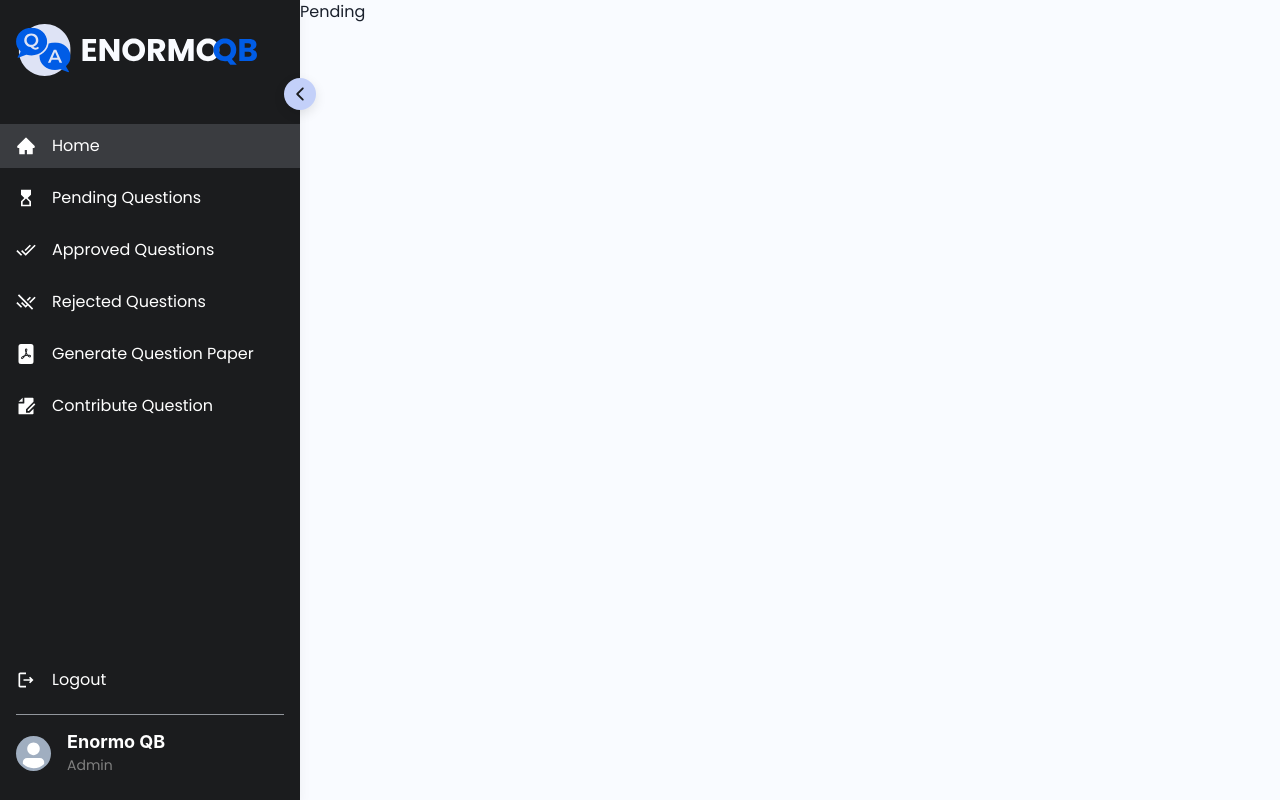
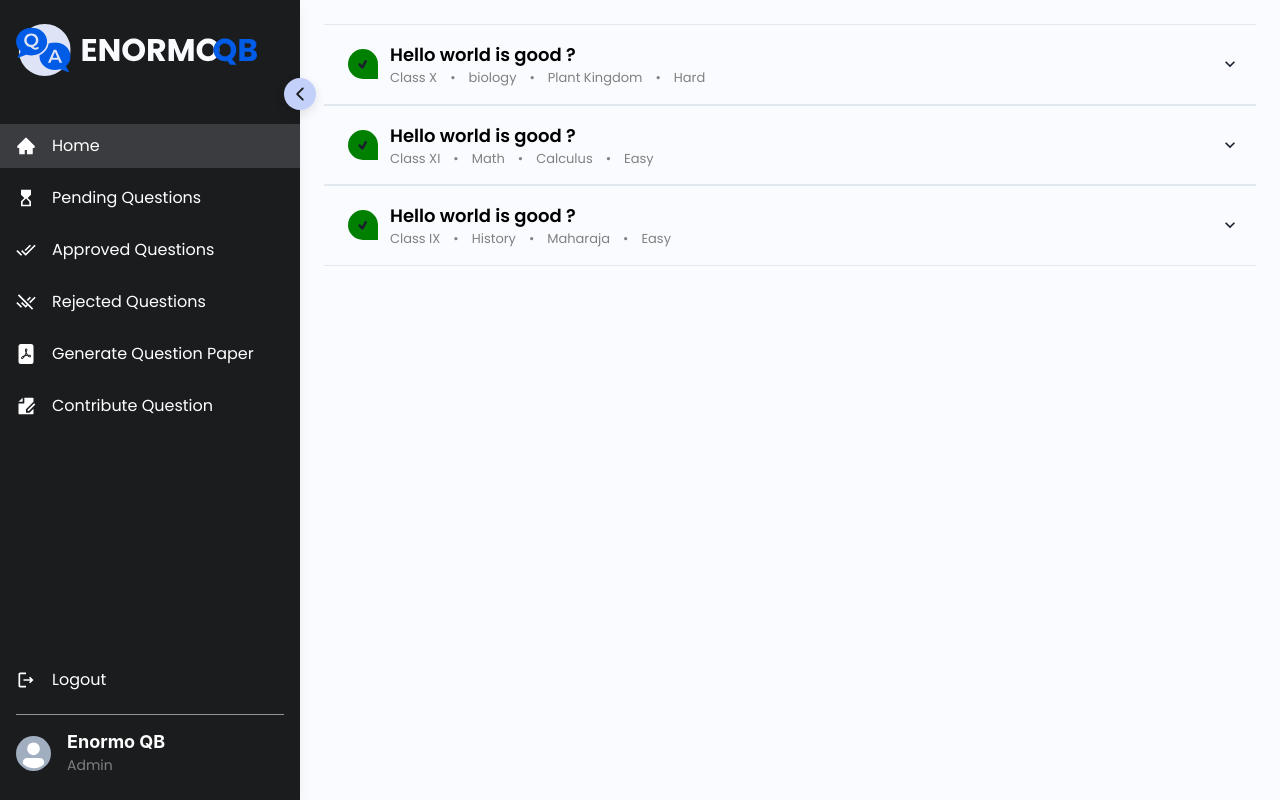
Before and after one commit to EnormoQB/EnormoQB-Frontend-v2, a React (Create React App) app: page /dashboard/pending in a window 1280 px wide. Built offline with nearby package versions, Linux system fonts and the light colour scheme.

Commit message:
Updated new branch and accordian

```diff
--- /dev/null
+++ b/src/components/Accordian/Questions.js
@@ -0,0 +1,125 @@
+import {
+  Flex,
+  Accordion,
+  AccordionItem,
+  AccordionButton,
+  AccordionPanel,
+  AccordionIcon,
+  Button,
+  Image,
+  Spacer,
+} from '@chakra-ui/react';
+import React from 'react';
+import { TiTick } from 'react-icons/ti';
+
+const Questions = ({
+  question,
+  option1,
+  option2,
+  option3,
+  option4,
+  answer,
+  standard,
+  subject,
+  chapter,
+  difficulty,
+  imageurl,
+  alt,
+}) => (
+  <Flex>
+    <Accordion allowMultiple w='full'>
+      {/* allowMultiple */}
+      <AccordionItem>
+        <h2>
+          <AccordionButton
+            borderRadius='15px'
+            _expanded={{
+              color: 'white',
+              bg: '#c3d0f9',
+              marginTop: '20px',
+              borderTopRadius: '15px',
+              borderBottomRadius: '0px',
+            }}
+          >
+            <Flex flex='1' textAlign='left' align='center' p='2'>
+              <Flex
+                height='30px'
+                width='30px'
+                align='center'
+                bgColor='green'
+                justifyContent='center'
+                borderRadius='30px'
+                borderBottomRightRadius='0'
+              >
+                <TiTick />
+              </Flex>
+              <Flex flexDir='column' ml='3'>
+                <Flex color='black' fontSize='18px' fontWeight='600'>
+                  {question}
+                </Flex>
+                <Flex color='gray' fontSize='13px' fontWeight='400'>
+                  Class {standard}&emsp;•&emsp;{subject}&emsp;•&emsp;{chapter}
+                  &emsp;•&emsp;
+                  <span color='red'>{difficulty}</span>
+                </Flex>
+              </Flex>
+            </Flex>
+            <AccordionIcon />
+          </AccordionButton>
+        </h2>
+        <AccordionPanel
+          pb={4}
+          bgColor='brand.200'
+          borderBottomRadius='15px'
+          mb='20px'
+        >
+          <Flex flexDir='row' width='100%' ml='60px'>
+            <Flex
+              width='70%'
+              fontSize='18px'
+              fontWeight='500'
+              lineHeight='40px'
+            >
+              <ol type='i'>
+                <li>{option1}</li>
+                <li>{option2}</li>
+                <li>{option3}</li>
+                <li>{option4}</li>
+              </ol>
+            </Flex>
+            <Flex
+              justifyContent='flex-end'
+              display={imageurl !== '' ? 'flex' : 'none'}
+            >
+              {/* <Avatar maxHeight='200px' maxWidth='400px' objectFit='cover' /> */}
+              <Image
+                maxHeight='200px'
+                maxWidth='400px'
+                objectFit='cover'
+                src={imageurl}
+                alt={alt}
+              />
+            </Flex>
+          </Flex>
+          <br />
+          <Flex flexDir='row' ml='60px'>
+            <Flex color='green' fontSize='18px' fontWeight='600'>
+              Answer : {answer}
+            </Flex>
+            <Spacer />
+            <Flex>
+              <Button variant='accept' mr='4'>
+                Accept
+              </Button>
+              <Button variant='reject' ml='4' mr='100px'>
+                Reject
+              </Button>
+            </Flex>
+          </Flex>
+        </AccordionPanel>
+      </AccordionItem>
+    </Accordion>
+  </Flex>
+);
+
+export default Questions;
--- /dev/null
+++ b/src/components/Accordian/config.js
@@ -0,0 +1,48 @@
+// eslint-disable-next-line import/prefer-default-export
+export const Value = [
+  {
+    id: 1,
+    question: 'Hello world is good ?',
+    option1: 'No',
+    option2: 'IDK',
+    option3: 'Yes',
+    option4: 'Dont care',
+    answer: 'Dont care',
+    standard: 'X',
+    subject: 'biology',
+    chapter: 'Plant Kingdom',
+    difficulty: 'Hard',
+    imageurl: 'https://bit.ly/dan-abramov',
+    alt: 'Image Photo',
+  },
+  {
+    id: 2,
+    question: 'Hello world is good ?',
+    option1: 'No',
+    option2: 'IDK',
+    option3: 'Yes',
+    option4: 'Dont care',
+    answer: 'Dont care',
+    standard: 'XI',
+    subject: 'Math',
+    chapter: 'Calculus',
+    difficulty: 'Easy',
+    imageurl: '',
+    alt: '',
+  },
+  {
+    id: 3,
+    question: 'Hello world is good ?',
+    option1: 'No',
+    option2: 'IDK',
+    option3: 'Yes',
+    option4: 'Dont care',
+    answer: 'Dont care',
+    standard: 'IX',
+    subject: 'History',
+    chapter: 'Maharaja',
+    difficulty: 'Easy',
+    imageurl: 'https://bit.ly/dan-abramov',
+    alt: 'Image Photo',
+  },
+];
--- a/src/pages/Dashboard/pending.js
+++ b/src/pages/Dashboard/pending.js
@@ -1,5 +1,29 @@
+import { Box } from '@chakra-ui/react';
+import { Value } from '../../components/Accordian/config';
+import Questions from '../../components/Accordian/Questions';
+
 const Pending = () => {
-  return <div>Pending</div>;
+  return (
+    <Box overflowY='auto' w='full' h='100vh' p='6'>
+      {Value.map((value) => (
+        <Questions
+          key={value.id}
+          question={value.question}
+          option1={value.option1}
+          option2={value.option2}
+          option3={value.option3}
+          option4={value.option4}
+          answer={value.answer}
+          standard={value.standard}
+          subject={value.subject}
+          chapter={value.chapter}
+          difficulty={value.difficulty}
+          imageurl={value.imageurl}
+          alt={value.alt}
+        />
+      ))}
+    </Box>
+  );
 };
 
 export default Pending;
--- a/src/styles/Home/theme.js
+++ b/src/styles/Home/theme.js
@@ -43,6 +43,14 @@ const theme = extendTheme({
           bg: 'brand.500',
           color: 'brand.200',
         },
+        accept: {
+          bg: 'green',
+          color: 'white',
+        },
+        reject: {
+          bg: 'red',
+          color: 'white',
+        },
       },
       defaultProps: {
         variant: 'base',
```
